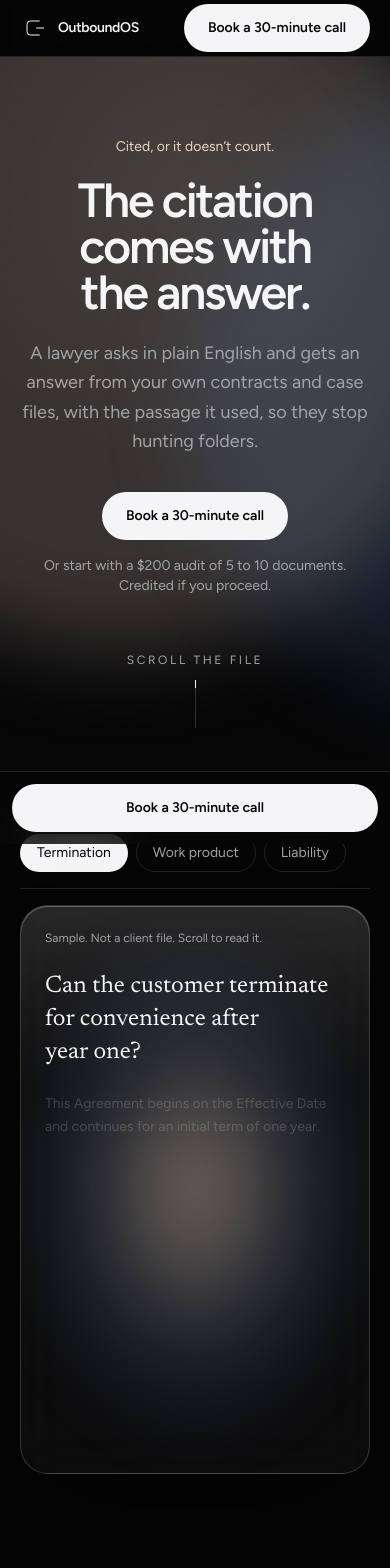
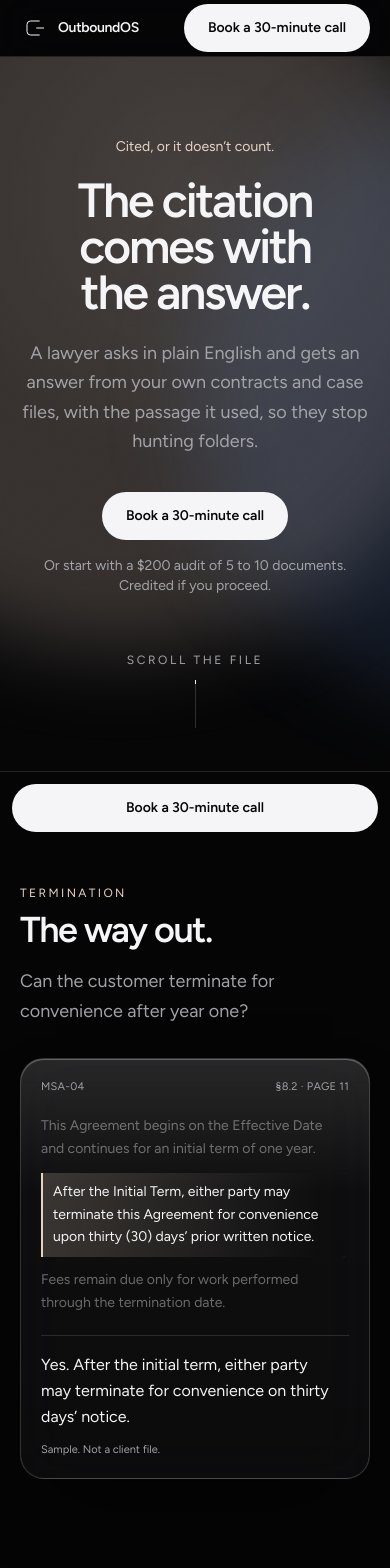
Before and after one commit to tylersortijas/outbound-os, a Next.js app: page / in a window 390 px wide. Shown: the top 1568 px of the page. Built offline with nearby package versions, Linux system fonts and the light colour scheme.

Commit message:
Make the scroll one product story, and stop it breaking on a phone.
Termination, work product, and liability crossfade on desktop. On mobile they are three normal screens, with no clipped sticky panel.

```diff
--- a/src/app/globals.css
+++ b/src/app/globals.css
@@ -247,6 +247,18 @@
   100% { transform: translateY(3rem); }
 }
 
+
+@media (max-width: 767px) {
+  html {
+    scroll-snap-type: y proximity;
+  }
+
+  .snap-scene {
+    scroll-snap-align: start;
+    scroll-margin-top: 3.5rem;
+  }
+}
+
 @media (prefers-reduced-motion: reduce) {
   html {
     scroll-behavior: auto;
--- a/src/app/page.tsx
+++ b/src/app/page.tsx
@@ -100,6 +100,7 @@ function Score({
 const SCENES = [
   {
     kicker: "Termination",
+    line: "The way out.",
     q: "Can the customer terminate for convenience after year one?",
     a: "Yes. After the initial term, either party may terminate for convenience on thirty days’ notice.",
     cite: "§8.2 · page 11",
@@ -109,6 +110,7 @@ const SCENES = [
   },
   {
     kicker: "Work product",
+    line: "Who keeps the work.",
     q: "Who owns work product created during the engagement?",
     a: "The client does. On payment, the firm assigns the work product, and keeps its preexisting tools.",
     cite: "§11.4 · page 16",
@@ -118,6 +120,7 @@ const SCENES = [
   },
   {
     kicker: "Liability",
+    line: "Where the risk stops.",
     q: "Is liability capped, and at what amount?",
     a: "Yes. Liability is capped at the fees paid in the twelve months before the claim.",
     cite: "§14.1 · page 19",
@@ -127,32 +130,9 @@ const SCENES = [
   },
 ] as const;
 
-const CHAPTERS = [
-  {
-    n: "01",
-    title: "Ask in plain English.",
-    body: "A lawyer types the question the way they would ask an associate. No query language. No folder path.",
-  },
-  {
-    n: "02",
-    title: "Your files. Not the web.",
-    body: "The assistant searches that firm’s contracts and case files. If it is not in the file, it does not answer from the open web.",
-  },
-  {
-    n: "03",
-    title: "The passage comes back.",
-    body: "The answer arrives with the document, the section, and the lines it used. Cited, or it doesn’t count.",
-  },
-] as const;
+type Scene = (typeof SCENES)[number];
 
-const TICKER = [
-  "Cited, or it doesn’t count",
-  "Plain English in",
-  "Page number out",
-  "Your files, not the web",
-  "Accuracy you can audit",
-  "A real deployment, not a demo",
-];
+const TICKER = ["Termination", "Work product", "Liability", "The page comes with it"];
 
 function useScrub(ref: RefObject<HTMLElement | null>) {
   const [p, setP] = useState(0);
@@ -164,7 +144,8 @@ function useScrub(ref: RefObject<HTMLElement | null>) {
     const measure = () => {
       const total = el.offsetHeight - window.innerHeight;
       const scrolled = Math.min(Math.max(-el.getBoundingClientRect().top, 0), Math.max(total, 0));
-      setP(total > 0 ? scrolled / total : 0);
+      const next = total > 0 ? scrolled / total : 0;
+      setP((prev) => (Math.abs(prev - next) < 0.008 ? prev : next));
     };
     const onScroll = () => {
       cancelAnimationFrame(raf);
@@ -183,35 +164,66 @@ function useScrub(ref: RefObject<HTMLElement | null>) {
   return p;
 }
 
+function Frame({ item }: { item: Scene }) {
+  return (
+    <div className="grid items-center gap-8 lg:grid-cols-[1.05fr_0.95fr] lg:gap-14">
+      <div>
+        <p className="text-xs tracking-[0.2em] text-glow uppercase">{item.kicker}</p>
+        <h2 className="mt-3 text-4xl leading-[0.95] font-semibold tracking-[-0.04em] md:text-6xl">{item.line}</h2>
+        <p className="mt-5 max-w-md text-lg leading-relaxed text-muted">{item.q}</p>
+      </div>
+      <figure className="glass rounded-[1.5rem] p-5 text-left md:p-6">
+        <figcaption className="flex items-center justify-between text-[11px] tracking-wide text-muted uppercase">
+          <span>MSA-04</span>
+          <span>{item.cite}</span>
+        </figcaption>
+        <div className="mt-5 space-y-3 text-sm leading-relaxed">
+          <p className="text-ink/40">{item.before}</p>
+          <p className="cite-hit rounded-r-lg py-2 pr-2 pl-3 text-ink">{item.hit}</p>
+          <p className="text-ink/40">{item.after}</p>
+        </div>
+        <p className="mt-5 border-t border-line pt-4 text-base leading-relaxed">{item.a}</p>
+        <p className="mt-3 text-[11px] text-muted">Sample. Not a client file.</p>
+      </figure>
+    </div>
+  );
+}
+
 function ScrollShow() {
   const ref = useRef<HTMLElement>(null);
   const p = useScrub(ref);
-  const scaled = Math.min(0.999, p) * SCENES.length;
-  const index = Math.min(SCENES.length - 1, Math.floor(scaled));
-  const local = scaled - index;
-  const item = SCENES[index];
-  const answer = Math.min(1, Math.max(0, (local - 0.32) / 0.38));
+  const scaled = Math.min(SCENES.length - 1, p * (SCENES.length - 1));
+  const index = Math.round(scaled);
 
   const jump = (i: number) => {
     const el = ref.current;
     if (!el) return;
     const total = el.offsetHeight - window.innerHeight;
-    const top = el.getBoundingClientRect().top + window.scrollY + (i / SCENES.length) * total + 4;
+    const top = el.getBoundingClientRect().top + window.scrollY + (i / (SCENES.length - 1)) * total;
     window.scrollTo({ top, behavior: "smooth" });
   };
 
   return (
-    <section ref={ref} className="relative h-[260vh] md:h-[340vh]" aria-label="A citation, scrolled">
+    <>
+      <section className="md:hidden" aria-label="Termination, work product, and liability">
+        {SCENES.map((item) => (
+          <article key={item.kicker} className="snap-scene flex min-h-[100svh] items-center px-5 py-16">
+            <Frame item={item} />
+          </article>
+        ))}
+      </section>
+
+      <section ref={ref} className="relative hidden h-[220vh] md:block" aria-label="Termination, work product, and liability">
         <div className="sticky top-14 flex h-[calc(100svh-3.5rem)] items-center">
-        <div className="mx-auto w-full max-w-3xl px-5">
-          <div className="mb-4 flex items-center justify-between gap-4">
-            <div className="flex gap-2 overflow-x-auto">
+          <div className="mx-auto w-full max-w-6xl px-8">
+            <div className="mb-8 flex items-center gap-6">
+              <div className="flex gap-2">
                 {SCENES.map((s, i) => (
                   <button
                     key={s.kicker}
                     type="button"
                     onClick={() => jump(i)}
-                  className={`shrink-0 rounded-full border px-4 py-2 text-sm transition-colors ${
+                    className={`rounded-full border px-4 py-2 text-sm transition-colors ${
                       i === index ? "border-ink/30 bg-ink text-canvas" : "border-line text-muted hover:text-ink"
                     }`}
                   >
@@ -219,74 +231,29 @@ function ScrollShow() {
                   </button>
                 ))}
               </div>
-            <p className="hidden text-xs text-muted tabular-nums sm:block">{String(index + 1).padStart(2, "0")} / 03</p>
-          </div>
-          <div className="mb-4 h-px bg-line">
+              <div className="h-px flex-1 bg-line">
                 <div className="h-px origin-left bg-ink" style={{ transform: `scaleX(${p})` }} />
               </div>
-          <figure className="glass relative overflow-hidden rounded-[1.75rem] p-6 text-left md:p-8">
-            <div className="halo absolute -inset-24 -z-10" aria-hidden />
-            <figcaption className="text-xs text-muted">Sample. Not a client file. Scroll to read it.</figcaption>
-            <p className="mt-6 font-serif text-2xl leading-snug md:text-3xl">{item.q}</p>
-            <div className="mt-6 space-y-3 text-sm leading-relaxed text-ink/55">
-              <p style={{ opacity: 0.35 + local * 0.4 }}>{item.before}</p>
-              <p
-                className="cite-hit rounded-r-xl py-2 pr-3 pl-3 text-ink"
-                style={{ clipPath: `inset(0 ${(1 - Math.min(1, local / 0.55)) * 100}% 0 0)` }}
+            </div>
+            <div className="grid">
+              {SCENES.map((item, i) => {
+                const opacity = Math.max(0, 1 - Math.abs(scaled - i) * 1.35);
+                return (
+                  <div
+                    key={item.kicker}
+                    className="col-start-1 row-start-1"
+                    style={{ opacity, visibility: opacity < 0.05 ? "hidden" : "visible" }}
+                    aria-hidden={i !== index}
                   >
-                {item.hit}
-              </p>
-              <p style={{ opacity: Math.min(1, Math.max(0, (local - 0.45) / 0.35)) }}>{item.after}</p>
+                    <Frame item={item} />
                   </div>
-            <div
-              className="mt-6 border-t border-line pt-5"
-              style={{ opacity: answer, transform: `translateY(${(1 - answer) * 14}px)` }}
-            >
-              <p className="text-lg leading-relaxed">{item.a}</p>
-              <p className="mt-2 text-xs text-glow">Master services agreement · {item.cite}</p>
-            </div>
-          </figure>
-        </div>
-      </div>
-    </section>
                 );
-}
-
-function Chapters() {
-  const ref = useRef<HTMLElement>(null);
-  const p = useScrub(ref);
-  const scaled = Math.min(0.999, p) * CHAPTERS.length;
-  const step = Math.min(CHAPTERS.length - 1, Math.floor(scaled));
-  const chapter = CHAPTERS[step];
-
-  return (
-    <section ref={ref} className="relative h-[220vh] md:h-[300vh]" aria-labelledby="how-heading">
-      <div className="sticky top-14 flex h-[calc(100svh-3.5rem)] items-center">
-        <div className="mx-auto grid w-full max-w-6xl grid-cols-[auto_1fr] items-center gap-8 px-5 md:gap-16">
-          <div className="relative h-48 w-px bg-line md:h-64" aria-hidden>
-            <div className="absolute inset-x-0 top-0 w-px bg-ink" style={{ height: `${p * 100}%` }} />
-          </div>
-          <div>
-            <p className="text-sm text-glow tabular-nums">{chapter.n} / 03</p>
-            <h2
-              id="how-heading"
-              className="mt-4 max-w-3xl text-4xl leading-[0.95] font-semibold tracking-[-0.045em] md:text-6xl"
-              style={{ transform: `translateY(${(1 - (scaled - step)) * 18}px)` }}
-            >
-              {chapter.title}
-            </h2>
-            <p className="mt-6 max-w-xl text-lg leading-relaxed text-muted">{chapter.body}</p>
-            <ol className="sr-only">
-              {CHAPTERS.map((c) => (
-                <li key={c.n}>
-                  {c.title} {c.body}
-                </li>
-              ))}
-            </ol>
+              })}
             </div>
           </div>
         </div>
       </section>
+    </>
   );
 }
 
@@ -300,13 +267,6 @@ export default function Home() {
       if (el) {
         const max = document.documentElement.scrollHeight - window.innerHeight;
         el.style.transform = `scaleX(${max > 0 ? window.scrollY / max : 0})`;
-      }
-      const heroEl = hero.current;
-      const copy = heroEl?.querySelector<HTMLElement>("[data-hero-copy]");
-      if (heroEl && copy) {
-        const passed = Math.min(1, Math.max(0, -heroEl.getBoundingClientRect().top / (heroEl.offsetHeight * 0.65)));
-        copy.style.transform = `translateY(${passed * 48}px)`;
-        copy.style.opacity = String(1 - passed * 0.9);
       }
     };
     onScroll();
@@ -323,7 +283,7 @@ export default function Home() {
   };
 
   return (
-    <div className="min-h-screen overflow-x-hidden bg-canvas text-ink">
+    <div className="min-h-screen bg-canvas text-ink">
       <div className="grain" aria-hidden />
       <div
         ref={bar}
@@ -411,8 +371,6 @@ export default function Home() {
           </div>
         </section>
 
-        <Chapters />
-
         <section className="mt-16 border-t border-line" aria-labelledby="who-heading">
           <div className="mx-auto grid max-w-6xl md:grid-cols-2">
             <div className="rise px-5 py-16 md:pr-16 md:pl-5">
```
Lines whose indentation alone changed are shown as unchanged.
